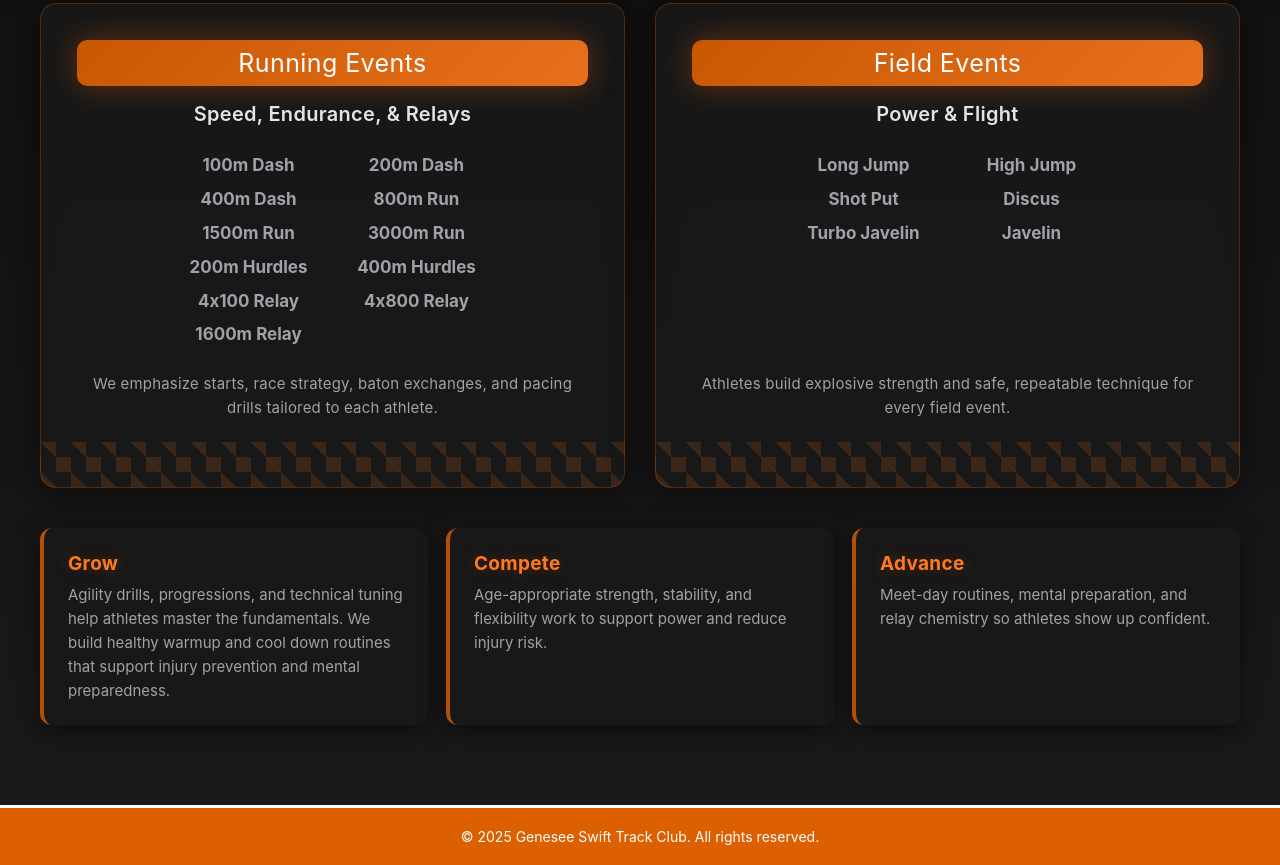
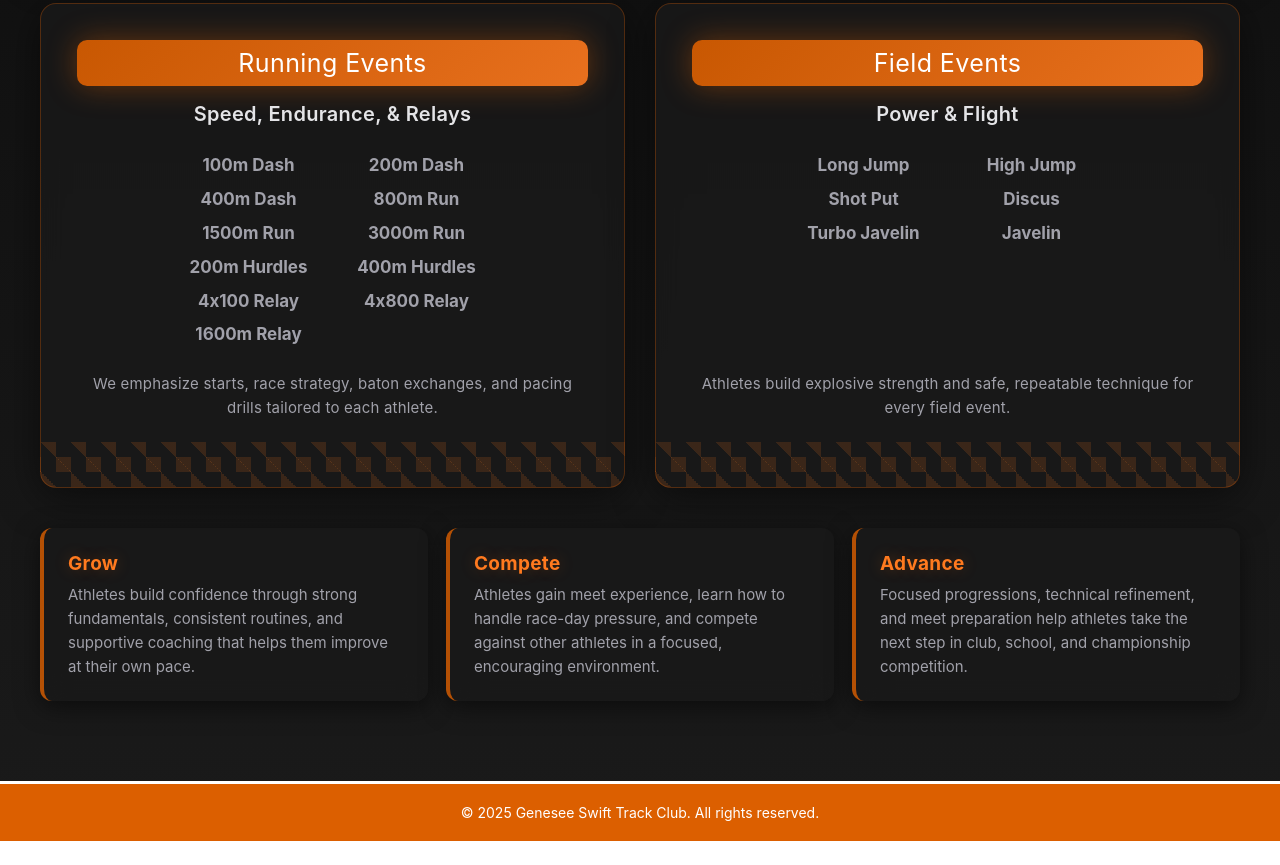
Before and after one commit to smileytr25/track-club-site, a website: page html-souce/Offerings.html in a window 1280 px wide. Shown: the part 793-1658 px from the top of the page. After the commit the page ends 1634 px from the top, so only its background shows below. Drawn offline with Linux system fonts and the light colour scheme.

Commit message:
Update Grow, Compete, Advance cards

```diff
--- a/html-souce/Offerings.html
+++ b/html-souce/Offerings.html
@@ -135,15 +135,15 @@
 				<div class="training-focus">
 					<div class="focus-card">
 						<h4>Grow</h4>
-						<p>Agility drills, progressions, and technical tuning help athletes master the fundamentals. We build healthy warmup and cool down routines that support injury prevention and mental preparedness.</p>
+						<p>Athletes build confidence through strong fundamentals, consistent routines, and supportive coaching that helps them improve at their own pace.</p>
 					</div>
 					<div class="focus-card">
 						<h4>Compete</h4>
-						<p>Age-appropriate strength, stability, and flexibility work to support power and reduce injury risk.</p>
+						<p>Athletes gain meet experience, learn how to handle race-day pressure, and compete against other athletes in a focused, encouraging environment.</p>
 					</div>
 					<div class="focus-card">
 						<h4>Advance</h4>
-						<p>Meet-day routines, mental preparation, and relay chemistry so athletes show up confident.</p>
+						<p>Focused progressions, technical refinement, and meet preparation help athletes take the next step in club, school, and championship competition.</p>
 					</div>
 				</div>
 			</div>
```
